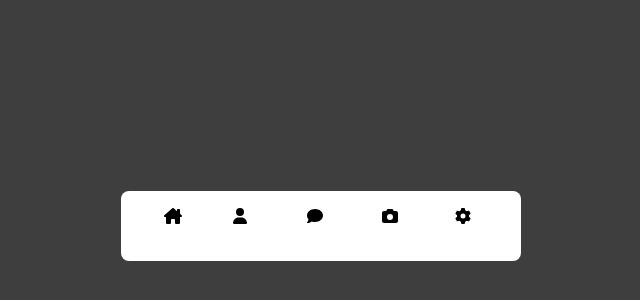
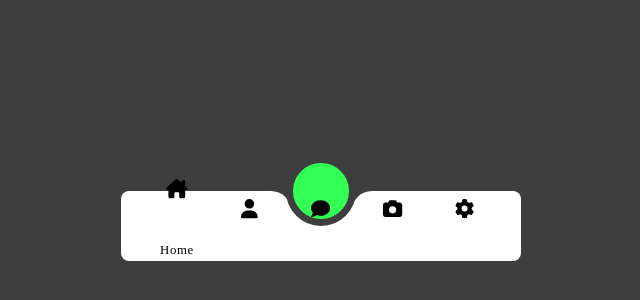
Before and after one commit to AnimationStudyvV/Yoora, a React (Create React App) app: page / in a window 1280 px wide. Shown: the part 174-474 px from the top of the page, without its empty margins (319-959 px from the left). Built offline with nearby package versions, Linux system fonts and the light colour scheme.

Commit message:
💄 ✨ Add Highlight on clicked nav item

```diff
--- a/src/components/Navbar/index.tsx
+++ b/src/components/Navbar/index.tsx
@@ -7,12 +7,13 @@
 } from "@fortawesome/free-solid-svg-icons";
 import { FontAwesomeIcon } from "@fortawesome/react-fontawesome";
 
-import { NavBox, NavIcon, NavItem, NavText } from "./styles";
+import { Highlight, NavBox, NavIcon, NavItem, NavText } from "./styles";
 const Navbar: React.FC = () => {
   return (
     <>
       <NavBox>
-        <NavItem>
+        <Highlight />
+        <NavItem className="active">
           <NavIcon>
             <FontAwesomeIcon icon={faHouseChimney} />
           </NavIcon>
--- a/src/components/Navbar/styles.tsx
+++ b/src/components/Navbar/styles.tsx
@@ -7,8 +7,12 @@
   align-items: center;
   margin: auto;
   justify-content: space-around;
+  position: relative;
 `;
 export const NavItem = styled.li`
+  position: relative;
+  width: 70px;
+  height: 70px;
   display: flex;
   flex-direction: column;
   align-items: center;
@@ -17,18 +21,54 @@
 export const NavIcon = styled.span`
   transform: translateY(0px);
   transition: 0.5s;
-  ${NavItem}:hover & {
-    transform: translateY(-30px);
+  font-size: 1.2em;
+  ${NavItem}.active & {
+    transform: translateY(-20px);
   }
 `;
 export const NavText = styled.span`
   opacity: 0;
   transform: translateY(20px);
   transition: 0.5s;
-  font-size: 0.8em
+  font-size: 0.8em;
   letter-spacing: 0.05em;
-  ${NavItem}:hover & {
+  ${NavItem}.active & {
     opacity: 1;
     transform: translateY(5px);
   }
 `;
+
+export const Highlight = styled.div`
+  position: absolute;
+  width: 70px;
+  height: 70px;
+  background-color: #33ff55;
+  top: -50%;
+  border-radius: 50%;
+  border: 7px solid #3e3e3e;
+  transition: 0.5s;
+
+  &::before {
+    content: "";
+    position: absolute;
+    top: 50%;
+    left: -22.5px;
+    width: 20px;
+    height: 20px;
+    background: transparent;
+    border-top-right-radius: 20px;
+    box-shadow: 0px -10px 0 0 #3e3e3e;
+  }
+
+  &::after {
+    content: "";
+    position: absolute;
+    top: 50%;
+    right: -22.5px;
+    width: 20px;
+    height: 20px;
+    background: transparent;
+    border-top-left-radius: 20px;
+    box-shadow: 0px -10px 0 0 #3e3e3e;
+  }
+`;
```
